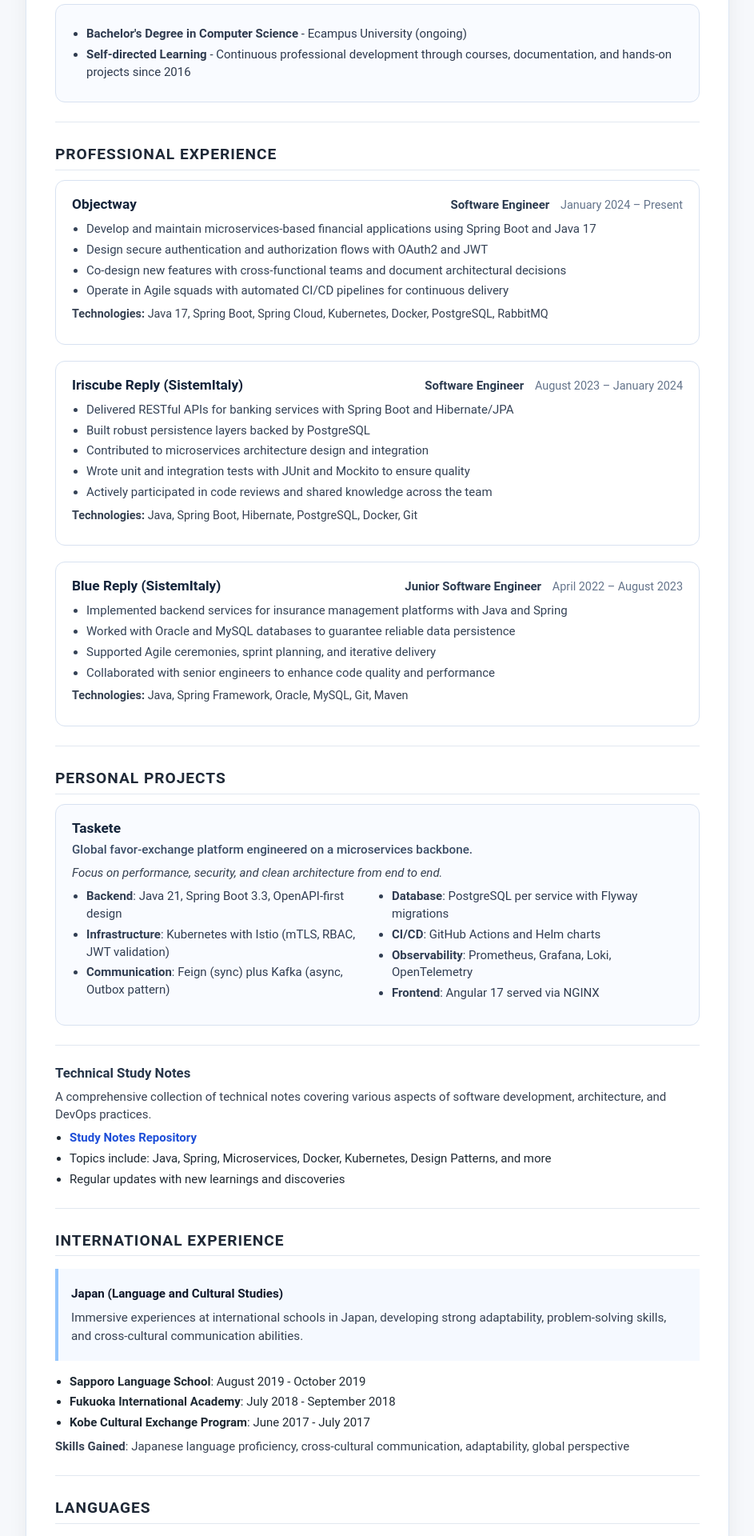
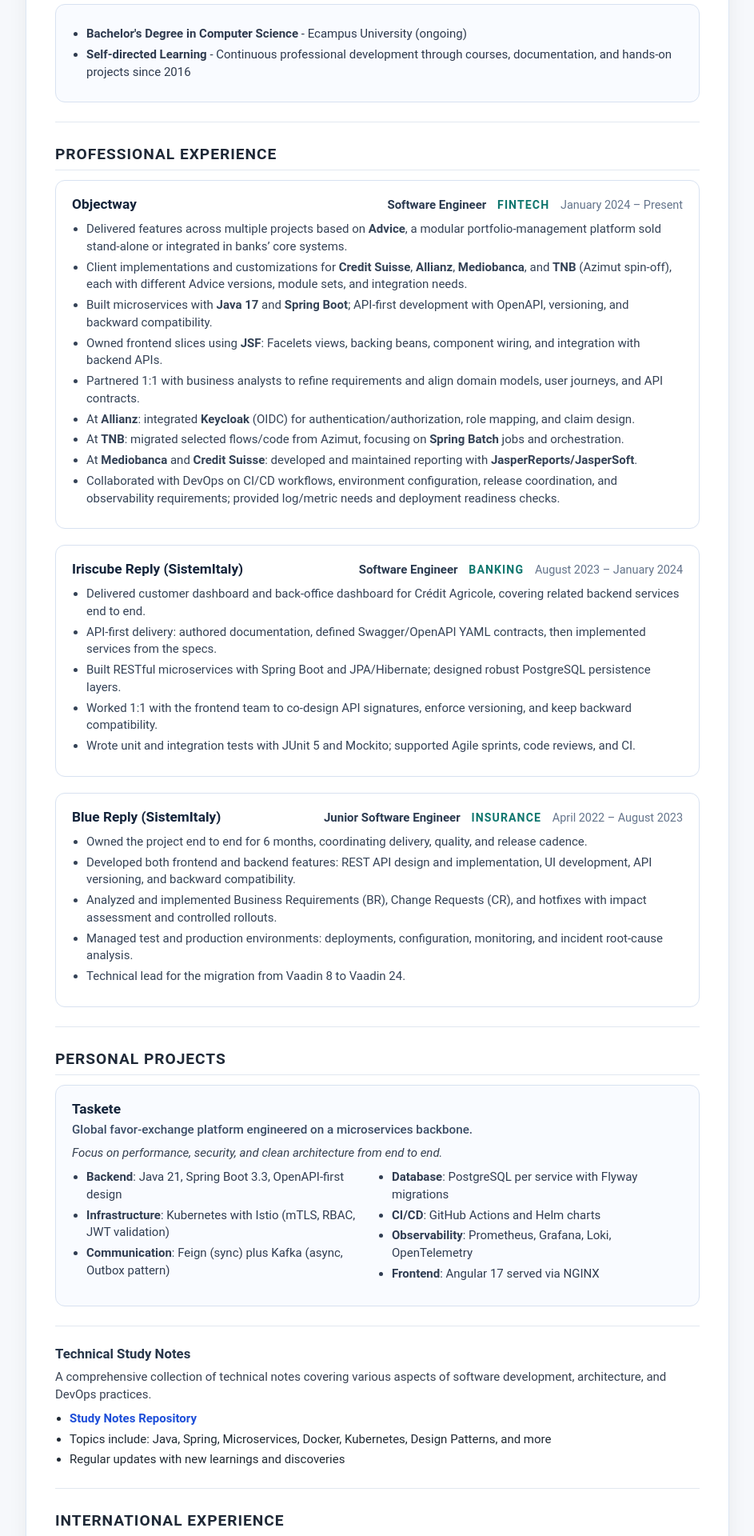
Before and after one commit to Jok98/Jok98.github.io, a Jekyll site: the page built from pages/cv.md, in a window 1280 px wide. Shown: the part 702-2622 px from the top of the page at 80% size, without its empty margins (168-1111 px from the left). Built offline with Jekyll 4.4.1, drawn with Linux system fonts in a browser that asks for light colours.

```diff
--- a/assets/css/cv_style.css
+++ b/assets/css/cv_style.css
@@ -168,6 +168,15 @@
 .experience-role {
   font-weight: 600;
   color: #2b3a4f;
+  margin-right: 10px;
+}
+
+.experience-domain {
+  font-size: 0.88rem;
+  font-weight: 600;
+  color: #0f766e;
+  letter-spacing: 0.08em;
+  text-transform: uppercase;
   margin-right: 10px;
 }
 
@@ -354,6 +363,10 @@
     font-size: 0.85rem;
   }
 
+  .experience-domain {
+    color: #0f172a;
+  }
+
   .project-details li {
     margin-bottom: 3px;
   }
--- a/pages/cv.md
+++ b/pages/cv.md
@@ -51,49 +51,55 @@
       <h3>Objectway</h3>
       <div>
         <span class="experience-role">Software Engineer</span>
+        <span class="experience-domain">Fintech</span>
         <span class="experience-dates">January 2024 – Present</span>
       </div>
     </div>
     <ul>
-      <li>Develop and maintain microservices-based financial applications using Spring Boot and Java 17</li>
-      <li>Design secure authentication and authorization flows with OAuth2 and JWT</li>
-      <li>Co-design new features with cross-functional teams and document architectural decisions</li>
-      <li>Operate in Agile squads with automated CI/CD pipelines for continuous delivery</li>
+<li>Delivered features across multiple projects based on <strong>Advice</strong>, a modular portfolio-management platform sold stand-alone or integrated in banks’ core systems.</li>
+    <li>Client implementations and customizations for <strong>Credit Suisse</strong>, <strong>Allianz</strong>, <strong>Mediobanca</strong>, and <strong>TNB</strong> (Azimut spin-off), each with different Advice versions, module sets, and integration needs.</li>
+    <li>Built microservices with <strong>Java 17</strong> and <strong>Spring Boot</strong>; API-first development with OpenAPI, versioning, and backward compatibility.</li>
+    <li>Owned frontend slices using <strong>JSF</strong>: Facelets views, backing beans, component wiring, and integration with backend APIs.</li>
+    <li>Partnered 1:1 with business analysts to refine requirements and align domain models, user journeys, and API contracts.</li>
+    <li>At <strong>Allianz</strong>: integrated <strong>Keycloak</strong> (OIDC) for authentication/authorization, role mapping, and claim design.</li>
+    <li>At <strong>TNB</strong>: migrated selected flows/code from Azimut, focusing on <strong>Spring Batch</strong> jobs and orchestration.</li>
+    <li>At <strong>Mediobanca</strong> and <strong>Credit Suisse</strong>: developed and maintained reporting with <strong>JasperReports/JasperSoft</strong>.</li>
+    <li>Collaborated with DevOps on CI/CD workflows, environment configuration, release coordination, and observability requirements; provided log/metric needs and deployment readiness checks.</li>
     </ul>
-    <p class="experience-tech"><strong>Technologies:</strong> Java 17, Spring Boot, Spring Cloud, Kubernetes, Docker, PostgreSQL, RabbitMQ</p>
   </section>
   <section class="experience-item">
     <div class="experience-header">
       <h3>Iriscube Reply (SistemItaly)</h3>
       <div>
         <span class="experience-role">Software Engineer</span>
+        <span class="experience-domain">Banking</span>
         <span class="experience-dates">August 2023 – January 2024</span>
       </div>
     </div>
     <ul>
-      <li>Delivered RESTful APIs for banking services with Spring Boot and Hibernate/JPA</li>
-      <li>Built robust persistence layers backed by PostgreSQL</li>
-      <li>Contributed to microservices architecture design and integration</li>
-      <li>Wrote unit and integration tests with JUnit and Mockito to ensure quality</li>
-      <li>Actively participated in code reviews and shared knowledge across the team</li>
+    <li>Delivered customer dashboard and back-office dashboard for Crédit Agricole, covering related backend services end to end.</li>
+    <li>API-first delivery: authored documentation, defined Swagger/OpenAPI YAML contracts, then implemented services from the specs.</li>
+    <li>Built RESTful microservices with Spring Boot and JPA/Hibernate; designed robust PostgreSQL persistence layers.</li>
+    <li>Worked 1:1 with the frontend team to co-design API signatures, enforce versioning, and keep backward compatibility.</li>
+    <li>Wrote unit and integration tests with JUnit 5 and Mockito; supported Agile sprints, code reviews, and CI.</li>
     </ul>
-    <p class="experience-tech"><strong>Technologies:</strong> Java, Spring Boot, Hibernate, PostgreSQL, Docker, Git</p>
   </section>
   <section class="experience-item">
     <div class="experience-header">
       <h3>Blue Reply (SistemItaly)</h3>
       <div>
         <span class="experience-role">Junior Software Engineer</span>
+        <span class="experience-domain">Insurance</span>
         <span class="experience-dates">April 2022 – August 2023</span>
       </div>
     </div>
     <ul>
-      <li>Implemented backend services for insurance management platforms with Java and Spring</li>
-      <li>Worked with Oracle and MySQL databases to guarantee reliable data persistence</li>
-      <li>Supported Agile ceremonies, sprint planning, and iterative delivery</li>
-      <li>Collaborated with senior engineers to enhance code quality and performance</li>
+    <li>Owned the project end to end for 6 months, coordinating delivery, quality, and release cadence.</li>
+    <li>Developed both frontend and backend features: REST API design and implementation, UI development, API versioning, and backward compatibility.</li>
+    <li>Analyzed and implemented Business Requirements (BR), Change Requests (CR), and hotfixes with impact assessment and controlled rollouts.</li>
+    <li>Managed test and production environments: deployments, configuration, monitoring, and incident root-cause analysis.</li>
+    <li>Technical lead for the migration from Vaadin 8 to Vaadin 24.</li>
     </ul>
-    <p class="experience-tech"><strong>Technologies:</strong> Java, Spring Framework, Oracle, MySQL, Git, Maven</p>
   </section>
 </div>
 
```
